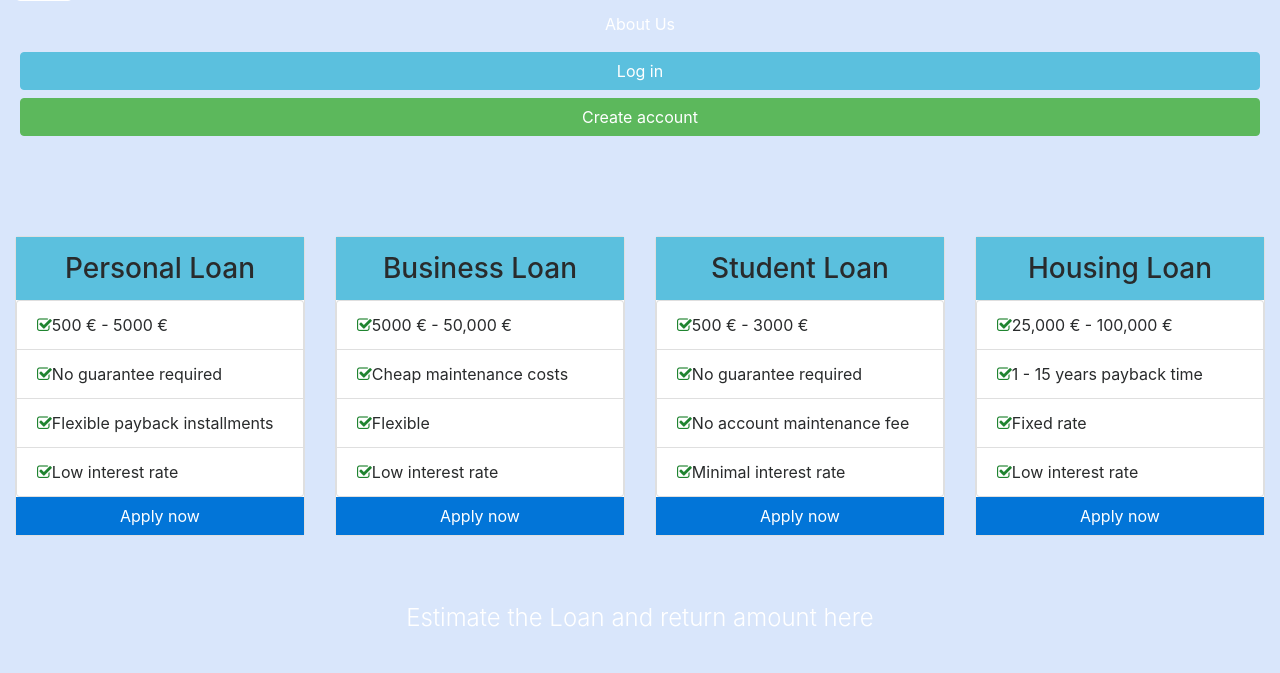
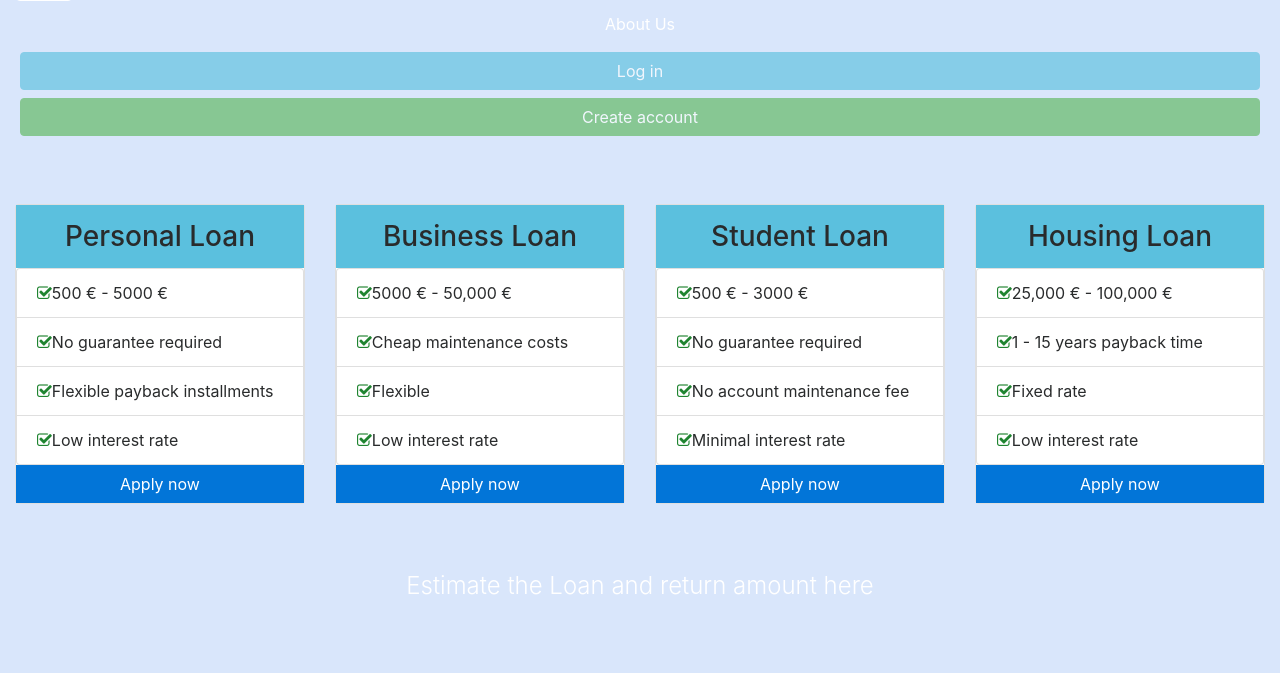
Before and after one commit to acharyasaagar/loan-calculator, a plain HTML site: page index.html in a window 1280 px wide. Both pictures are taken after a click on the button 44 px from the left and 82 px from the top of the page. Shown: the part 102-775 px from the top of the page. Drawn offline with nearby package versions, Linux system fonts and the light colour scheme.

Commit message:
gh-pages buttons disabled

```diff
--- a/index.html
+++ b/index.html
@@ -22,12 +22,12 @@
           </a>
         </li>
         <li class="nav-item p-1">
-          <a href="#" class="nav-link btn btn-info text-white">
+          <a href="#" class="nav-link btn btn-info text-white disabled">
             Log in
           </a>
         </li>
         <li class="nav-item p-1">
-          <a href="#"  class="nav-link btn btn-success text-white">
+          <a href="#"  class="nav-link btn btn-success text-white disabled">
             Create account
           </a>
         </li>
@@ -36,7 +36,7 @@
   </nav>
 <!-- Section With Cards -->
   <section id="loanCards">
-    <div class="row mt-5 mx-auto">
+    <div class="row mt-3 mx-auto">
       <div class="col-md-6 col-lg-3 py-4">
         <div class="card text-center mx-auto" style="max-width:20rem;">
           <div class="card-block p-0" >
```
